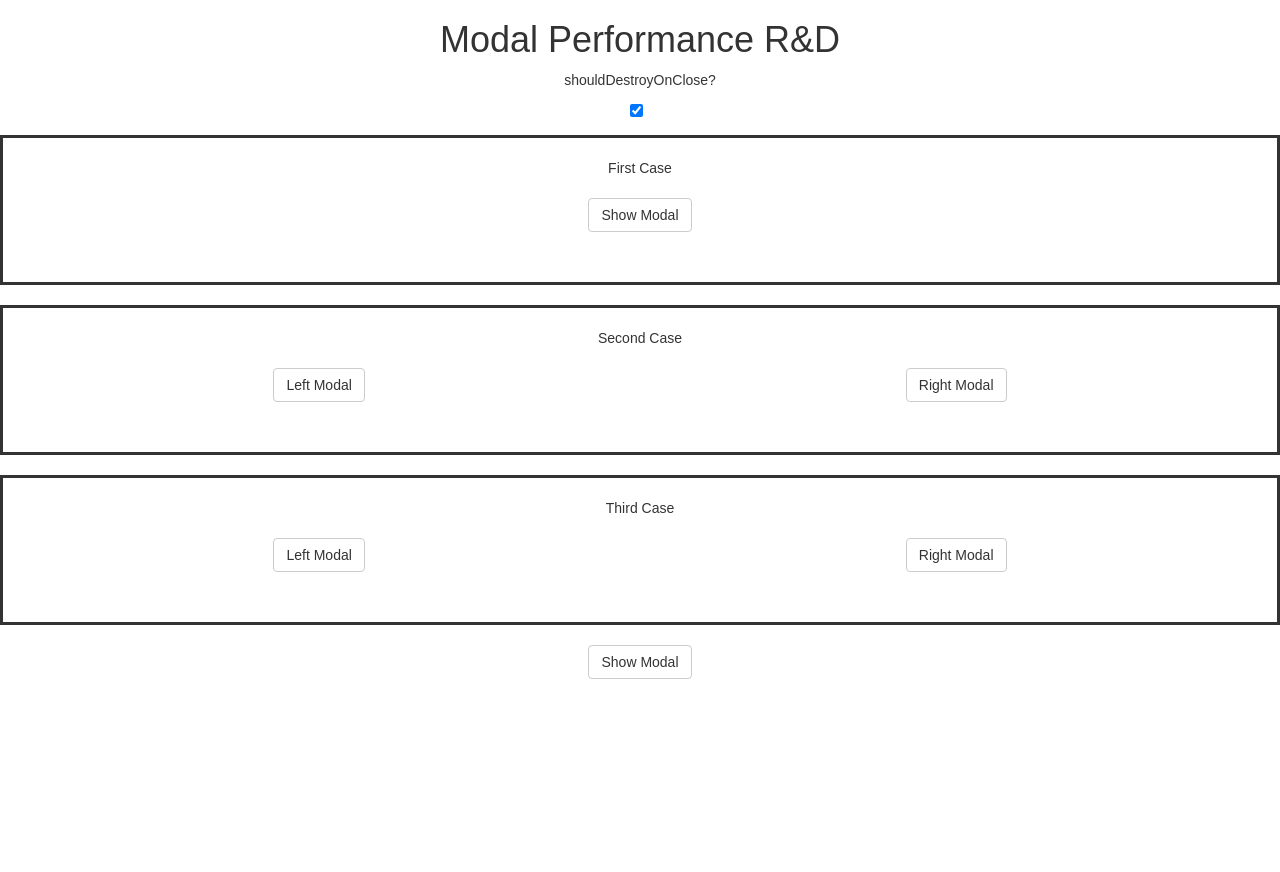
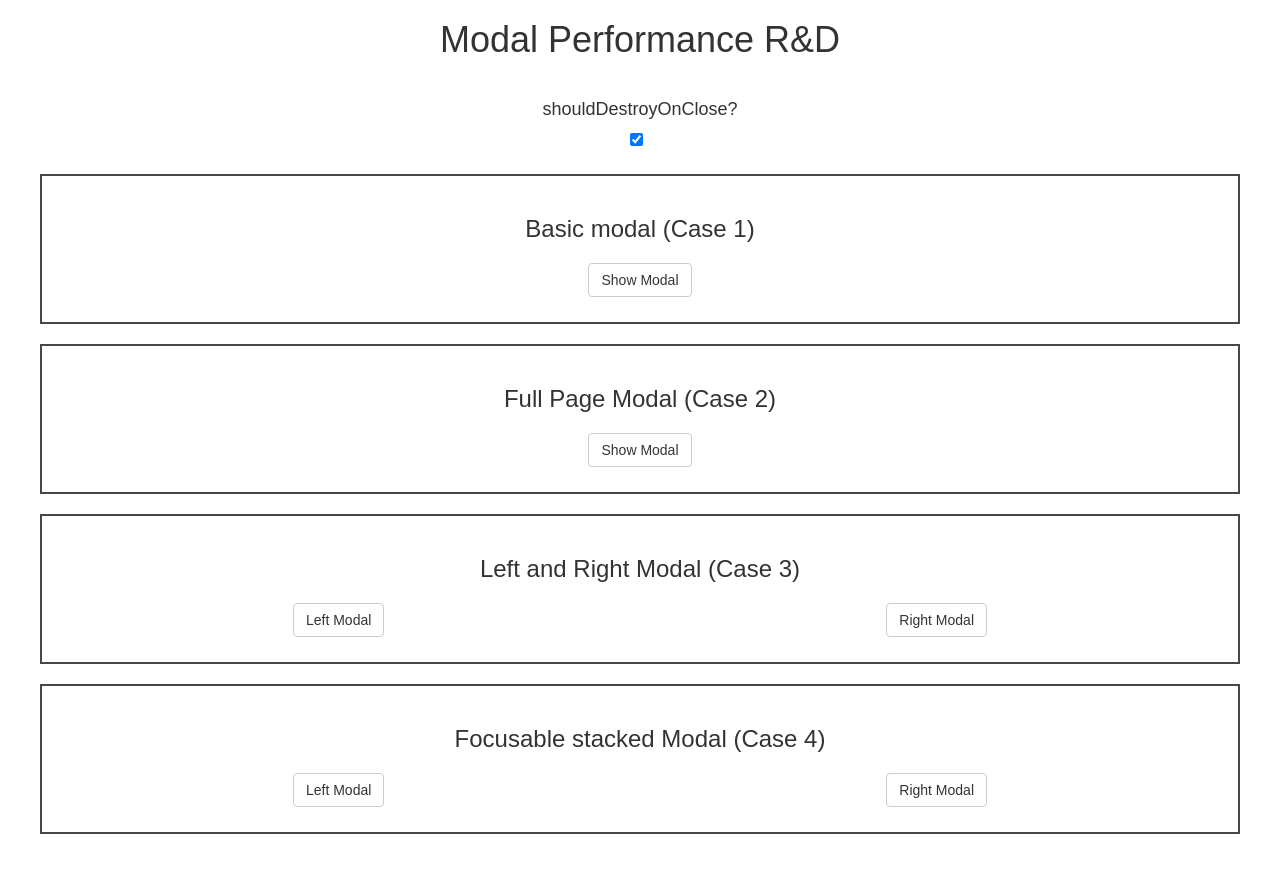
Before and after one commit to Showrin/modal-performance-in-react-poc, a React (Create React App) app: page / in a window 1280 px wide. Shown: the top 872 px of the page. Built offline with nearby package versions, Linux system fonts and the light colour scheme.

Commit message:
:lipstick: Improve the UI of modal test cases page

```diff
--- a/src/App.js
+++ b/src/App.js
@@ -1,5 +1,5 @@
 import React from "react";
-import { useState } from "react";
+import { useState, createContext } from "react";
 import { Button, Checkbox } from "react-bootstrap";
 import ModalBody from "./components/ModalBody";
 import CustomModal from "./components/CustomModal";
@@ -11,18 +11,17 @@ import SecondCaseRightModalBody from "./components/SecondCaseModalBody/SecondCas
 import ThirdCaseLeftModalBody from "./components/ThirdCaseModalBody/ThirdCaseLeftModalBody";
 import ThirdCaseRightModalBody from "./components/ThirdCaseModalBody/ThirdCaseRightModalBody";
 
+export const AppContext = createContext();
+
 export default function App() {
   const [shouldShowModal, setShouldShowModal] = useState(false);
   const [shouldDestroyOnClose, setShouldDestroyOnClose] = useState(true);
-
   const [shouldShowFirstCaseModal, setShouldShowFirstCaseModal] =
     useState(false);
-
   const [shouldShowSecondCaseLeftModal, setShouldShowSecondCaseLeftModal] =
     useState(false);
   const [shouldShowSecondCaseRightModal, setShouldShowSecondCaseRightModal] =
     useState(false);
-
   const [shouldShowThirdCaseLeftModal, setShouldShowThirdCaseLeftModal] =
     useState(false);
   const [shouldShowThirdCaseRightModal, setShouldShowThirdCaseRightModal] =
@@ -82,46 +81,52 @@ export default function App() {
   };
 
   return (
+    <AppContext.Provider value={{ shouldDestroyOnClose }}>
       <div className="App">
-      <h1>Modal Performance R&D</h1>
-
-      <div>
-        shouldDestroyOnClose?
+        <h1 style={{ marginBottom: "40px" }}>Modal Performance R&D</h1>
+        <div style={{ marginBottom: "20px" }}>
+          <h4>shouldDestroyOnClose?</h4>
           <Checkbox
             checked={shouldDestroyOnClose}
             onChange={() => setShouldDestroyOnClose((prevState) => !prevState)}
           />
         </div>
-
+        <div className="case-container">
+          <h3 style={{ marginBottom: "20px" }}>Basic modal (Case 1)</h3>
+          <Button onClick={onClickShowModalButton}>Show Modal</Button>
+        </div>
         {/* First case */}
         <div className="case-container">
-        <div style={{ marginBottom: "20px" }}>First Case</div>
+          <h3 style={{ marginBottom: "20px" }}>Full Page Modal (Case 2)</h3>
 
           <Button onClick={onClickFirstCaseShowModal}>Show Modal</Button>
         </div>
-
         {/* Second case */}
         <div className="case-container">
-        <div style={{ marginBottom: "20px" }}>Second Case</div>
+          <h3 style={{ marginBottom: "20px" }}>
+            Left and Right Modal (Case 3)
+          </h3>
 
           <div className="second-case">
             <Button onClick={onClickSecondCaseShowLeftModal}>Left Modal</Button>
-          <Button onClick={onClickSecondCaseShowRightModal}>Right Modal</Button>
+            <Button onClick={onClickSecondCaseShowRightModal}>
+              Right Modal
+            </Button>
           </div>
         </div>
-
         {/* Third case */}
         <div className="case-container">
-        <div style={{ marginBottom: "20px" }}>Third Case</div>
+          <h3 style={{ marginBottom: "20px" }}>
+            Focusable stacked Modal (Case 4)
+          </h3>
 
           <div className="second-case">
             <Button onClick={onClickThirdCaseShowLeftModal}>Left Modal</Button>
-          <Button onClick={onClickThirdCaseShowRightModal}>Right Modal</Button>
+            <Button onClick={onClickThirdCaseShowRightModal}>
+              Right Modal
+            </Button>
           </div>
         </div>
-
-      <Button onClick={onClickShowModalButton}>Show Modal</Button>
-
         <CustomModal
           shouldShow={shouldShowModal}
           handleClose={handleModalClose}
@@ -129,51 +134,54 @@ export default function App() {
         >
           <ModalBody />
         </CustomModal>
-
         {/* First case modal */}
         <CustomModal
+          className="first-case-modal"
+          dialogClassName="first-case-modal__dialog"
           shouldShow={shouldShowFirstCaseModal}
           handleClose={handleFirstCaseModalClose}
-        dialogClassName="first-case-modal-1"
+          shouldDestroyOnClose={shouldDestroyOnClose}
         >
           <FirstCaseModalBody1 />
         </CustomModal>
-
-      {/* Second case left modal */}
         <CustomModal
           shouldShow={shouldShowSecondCaseLeftModal}
           handleClose={handleSecondCaseLeftModalClose}
+          shouldDestroyOnClose={shouldDestroyOnClose}
           dialogClassName="second-case-left-modal"
         >
           <SecondCaseLeftModalBody />
         </CustomModal>
-
         {/* Second case right modal */}
         <CustomModal
           shouldShow={shouldShowSecondCaseRightModal}
           handleClose={handleSecondCaseRightModalClose}
+          shouldDestroyOnClose={shouldDestroyOnClose}
           dialogClassName="second-case-right-modal"
         >
           <SecondCaseRightModalBody />
         </CustomModal>
-
         {/* Third case left modal */}
         <CustomModal
+          className="third-case-left-modal"
           shouldShow={shouldShowThirdCaseLeftModal}
           handleClose={handleThirdCaseLeftModalClose}
-        dialogClassName="third-case-left-modal"
+          shouldDestroyOnClose={shouldDestroyOnClose}
+          focusable={true}
         >
           <ThirdCaseLeftModalBody />
         </CustomModal>
-
         {/* Third case right modal */}
         <CustomModal
+          className="third-case-right-modal"
           shouldShow={shouldShowThirdCaseRightModal}
           handleClose={handleThirdCaseRightModalClose}
-        dialogClassName="third-case-right-modal"
+          shouldDestroyOnClose={shouldDestroyOnClose}
+          focusable={true}
         >
           <ThirdCaseRightModalBody />
         </CustomModal>
       </div>
+    </AppContext.Provider>
   );
 }
--- a/src/components/FistCaseModalBody/FirstCaseModalBody1.jsx
+++ b/src/components/FistCaseModalBody/FirstCaseModalBody1.jsx
@@ -1,11 +1,13 @@
-import React, { useState, useEffect } from "react";
+import React, { useState, useEffect, useContext } from "react";
 import axios from "axios";
 import { Button, FormControl, FormGroup } from "react-bootstrap";
 import CustomModal from "../CustomModal";
 import FirstCaseModalBody1LeftModal from "./FirstCaseModal1LeftModal";
 import FirstCaseModalBody1RightModal from "./FirstCaseModal1RightModal";
+import { AppContext } from "../../App";
 
 export default function FirstCaseModalBody1() {
+  const { shouldDestroyOnClose } = useContext(AppContext);
   const [photos, setPhotos] = useState([]);
   const [demoText, setDemoText] = useState("");
   const [
@@ -79,6 +81,7 @@ export default function FirstCaseModalBody1() {
       <CustomModal
         shouldShow={shouldShowFirstCaseModal1LeftModal}
         handleClose={handleFirstCaseModal1LeftModalClose}
+        shouldDestroyOnClose={shouldDestroyOnClose}
         dialogClassName="first-case-modal-body-1-left-modal"
       >
         <FirstCaseModalBody1LeftModal />
@@ -88,6 +91,7 @@ export default function FirstCaseModalBody1() {
       <CustomModal
         shouldShow={shouldShowFirstCaseModal1RightModal}
         handleClose={handleFirstCaseModal1RightModalClose}
+        shouldDestroyOnClose={shouldDestroyOnClose}
         dialogClassName="first-case-modal-body-1-right-modal"
       >
         <FirstCaseModalBody1RightModal />
--- a/src/styles.css
+++ b/src/styles.css
@@ -49,9 +49,9 @@
 
 .case-container {
   height: 150px;
-  border: solid;
+  border: 2px solid #474747;
   padding-top: 20px;
-  margin-bottom: 20px;
+  margin: 20px 40px;
 }
 
 .first-case-modal {
```
Lines whose indentation alone changed are shown as unchanged.
